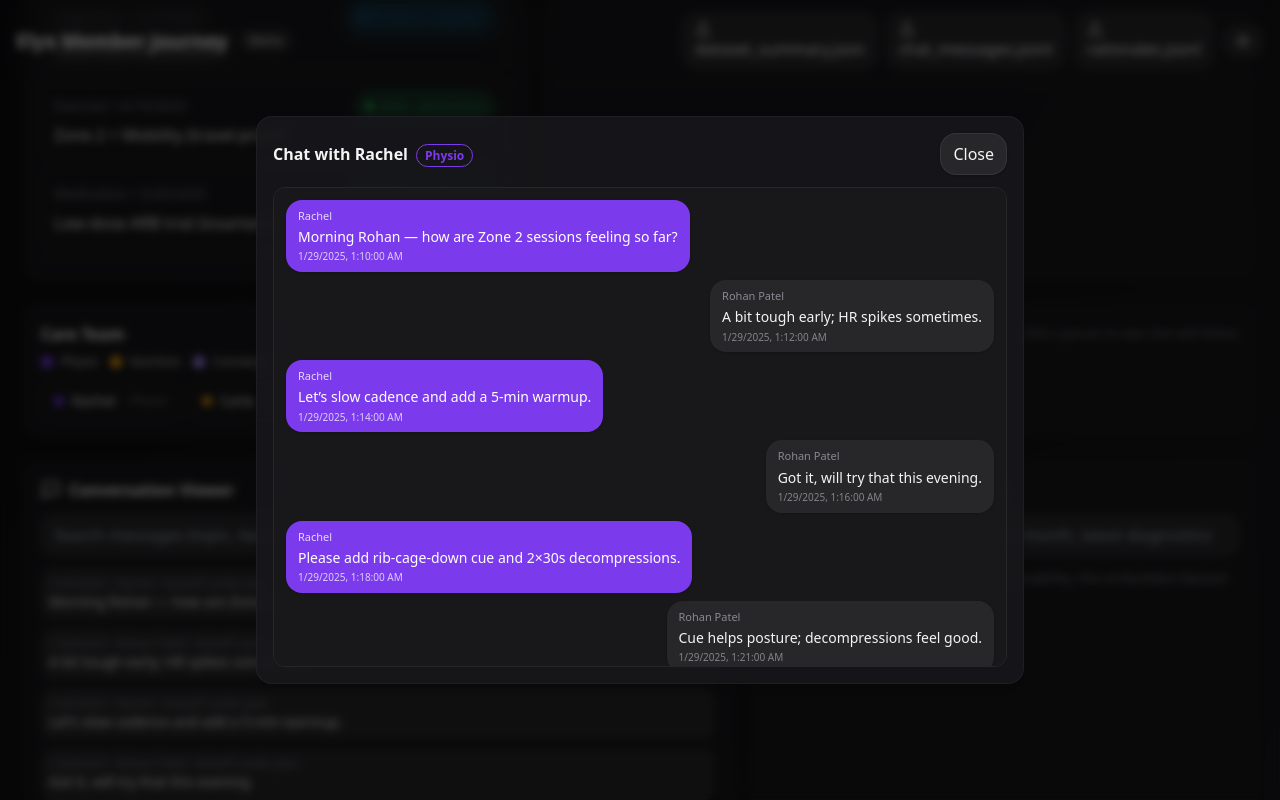
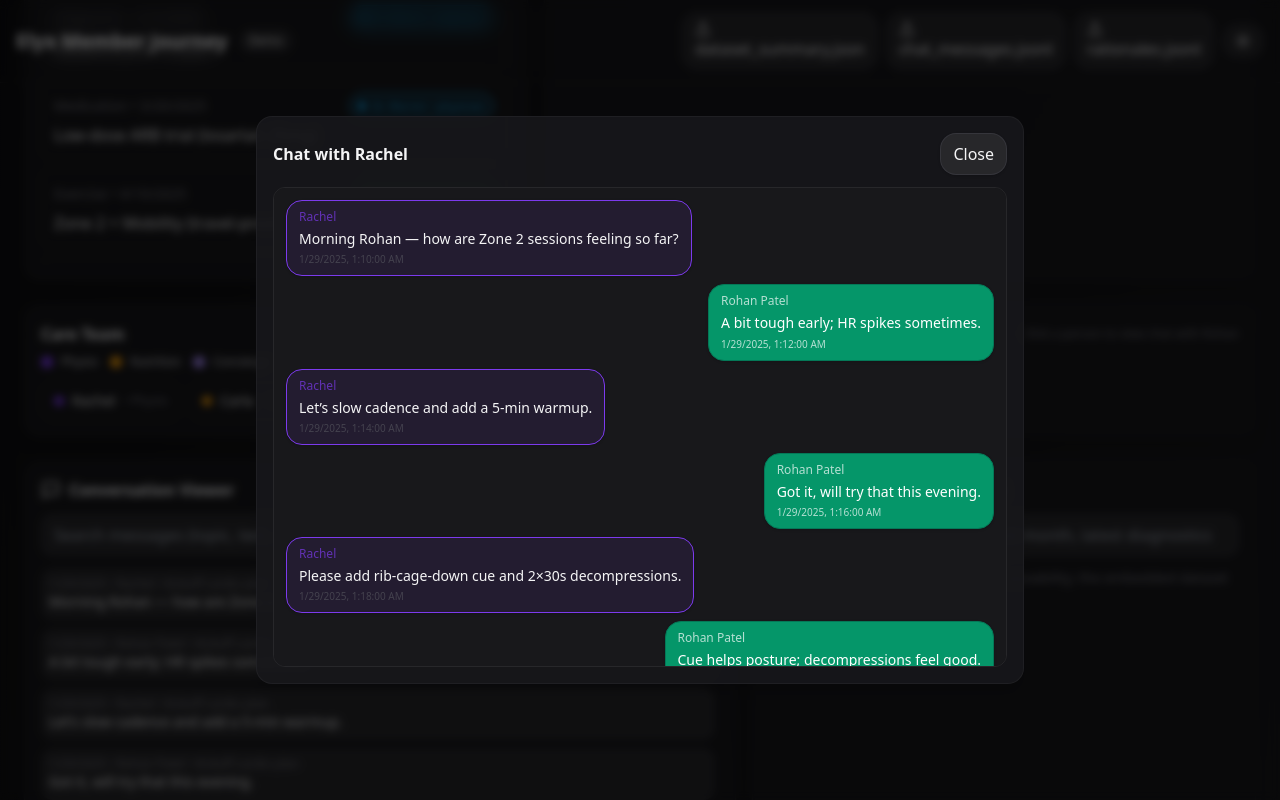
Before and after one commit to Raghav-Govind/elyx_member_journey_app, a React (Vite) app: page / in a window 1280 px wide. Both pictures are taken after a click on the button "Physio". Shown: the part 1459-2259 px from the top of the page. Built offline with nearby package versions, Linux system fonts and the light colour scheme.

Commit message:
Evidence working properly

```diff
--- a/src/App.jsx
+++ b/src/App.jsx
@@ -289,8 +289,16 @@ const EMBED = (() => {
 })();
 
 
-const fmtDate = (d) => { try { return new Date(d).toLocaleDateString(); } catch { return d; } };
+const fmtDate = (d) => {
+  if (!d) return "—";
+  // If we were passed a preformatted label, just return it
+  if (typeof d === "string" && /\b[a-z]{3,}/i.test(d) && !/^\d{4}-\d{2}-\d{2}/.test(d)) return d;
+  const dt = new Date(d);
+  if (isNaN(dt.getTime())) return typeof d === "string" ? d : "—";
+  return dt.toLocaleDateString();
+};
 const formatDate = fmtDate;
+
 
 const parseISODateOnly = (s) => new Date(s + "T00:00:00");
 
@@ -770,6 +778,7 @@ export default function App() {
   const [decisionsQuery, setDecisionsQuery] = useState("");
   const [filterOpen, setFilterOpen] = useState(false);
   const [ownerFilter, setOwnerFilter] = useState([]);
+  const [focusMsgId, setFocusMsgId] = useState(null);
 
 
 
@@ -807,6 +816,28 @@ export default function App() {
     () => Array.from(new Set(roster.map(r => titleCase(r.role)))),
     [roster]
   );
+
+
+  // Use the merged decisions object for selection so we have dateLabel, type, owner, etc.
+  const selId = useMemo(
+    () => (selDecision?.id || "").toUpperCase(),
+    [selDecision]
+  );
+
+  // IMPORTANT: read rationales/evidence from EMBED (as you asked)
+  const selRationale = useMemo(() => {
+    return (EMBED.rationales || []).find(
+      r => (r.decision_id || "").toUpperCase() === selId
+    );
+  }, [selId]);
+
+  const evidenceMsgs = useMemo(() => {
+    const ids = selRationale?.evidence_message_ids || [];
+    const all = EMBED.chat || [];
+    return ids.map(mid => all.find(m => m.message_id === mid)).filter(Boolean);
+  }, [selRationale]);
+
+
 
 
 
@@ -1089,15 +1120,6 @@ export default function App() {
 
   const ask = () => { setQa(answerQuestion(query, ctx)); };
 
-  const evidenceMsgs = useMemo(() => {
-    if (!selDecision) return [];
-    const id = (selDecision.intervention_id || selDecision.diagnostic_id || "").toLowerCase();
-    const r = rationales.find(x => (x.decision_id || "").toLowerCase() === id);
-    if (!r) return [];
-    const byId = new Map(chat.map(m => [m.message_id, m]));
-    return (r.evidence_message_ids || []).map(id => byId.get(id)).filter(Boolean);
-  }, [selDecision, rationales, chat]);
-
   function RoleDot({ color = "#6366f1" }) {
     return <span className="inline-block w-2.5 h-2.5 rounded-full" style={{ backgroundColor: color }} />;
   }
@@ -1116,50 +1138,68 @@ export default function App() {
     );
   }
 
-  function ChatModal({ open, onClose, peer, member, messages }) {
+  function ChatModal({ open, onClose, peer, member, messages, focusMessageId }) {
+    const containerRef = React.useRef(null);
+
     if (!open || !peer) return null;
+
     const memberId = member?.member_id || "M0001";
-    const thread = (messages || [])
+    const thread = useMemo(() => {
+      return (messages || [])
         .filter(m =>
           (m.sender_id === memberId && m.receiver_id === peer.id) ||
           (m.receiver_id === memberId && m.sender_id === peer.id)
         )
         .sort((a, b) => new Date(a.timestamp) - new Date(b.timestamp));
-
-    const peerBubbleStyle = { backgroundColor: roleColor(peer.role) };
+    }, [messages, memberId, peer]);
+
+    // After mount/update, scroll to the focused msg (if any) and highlight briefly
+    useEffect(() => {
+      if (!open || !focusMessageId) return;
+      const el = containerRef.current?.querySelector(`[data-mid="${focusMessageId}"]`);
+      if (el) {
+        el.scrollIntoView({ behavior: "smooth", block: "center" });
+        el.classList.add("ring-2", "ring-amber-400");
+        const t = setTimeout(() => el.classList.remove("ring-2", "ring-amber-400"), 1800);
+        return () => clearTimeout(t);
+      }
+    }, [open, focusMessageId, thread]);
 
     return (
       <div className="fixed inset-0 z-50 bg-black/60 backdrop-blur-sm flex items-center justify-center p-4" onClick={onClose}>
         <div className="max-w-3xl w-full" onClick={(e) => e.stopPropagation()}>
-          <Card>
+          <Card className="p-4">
             <div className="flex items-center justify-between mb-3">
-              <div className="font-semibold">
-                Chat with {peer.name}
-                <span className="ml-2 text-xs px-2 py-0.5 rounded-full border"
-                  style={{ borderColor: roleColor(peer.role), color: roleColor(peer.role) }}>
-                  {titleCase(peer.role)}
-                </span>
-              </div>
+              <div className="font-semibold">Chat with {peer.name}</div>
               <Button onClick={onClose}>Close</Button>
             </div>
 
-            <div className="h-[60vh] overflow-auto rounded-xl p-3 bg-white dark:bg-zinc-900 border border-zinc-200 dark:border-zinc-800">
+            <div
+              ref={containerRef}
+              className="h-[60vh] overflow-auto rounded-xl p-3 bg-white dark:bg-zinc-900 border border-zinc-200 dark:border-zinc-800"
+            >
               {thread.length === 0 && <div className="text-sm text-zinc-500">No messages in this thread.</div>}
 
               {thread.map(m => {
                 const me = m.sender_id === memberId;
                 return (
-                  <div key={m.message_id} className={`flex ${me ? "justify-end" : "justify-start"} mb-2`}>
+                  <div key={m.message_id} className={`flex ${me ? "justify-end" : "justify-start"} mb-2`} data-mid={m.message_id}>
                     <div
-                      className={`max-w-[75%] rounded-2xl px-3 py-2 shadow text-sm leading-snug
-                                ${me ? "bg-zinc-200 dark:bg-zinc-800 text-zinc-900 dark:text-zinc-100" : "text-white"}`}
-                      style={me ? {} : peerBubbleStyle}
+                      className={`max-w-[75%] rounded-2xl px-3 py-2 shadow border ${me
+                        ? "bg-emerald-600 text-white border-emerald-700"
+                        : "text-zinc-900 dark:text-zinc-100"
+                        }`}
+                      style={
+                        me
+                          ? undefined
+                          : { backgroundColor: `${peer.color}1a`, borderColor: peer.color }
+                      }
                     >
-                      <div className={`text-[11px] opacity-80 mb-1 ${me ? "text-zinc-600 dark:text-zinc-400" : "text-white"}`}>
+                      <div className="text-xs opacity-70 mb-1" style={!me ? { color: peer.color } : undefined}>
                         {me ? member?.preferred_name : peer.name}
                       </div>
-                      <div>{m.text}</div>
-                      <div className={`text-[10px] mt-1 opacity-75 ${me ? "text-zinc-600 dark:text-zinc-400" : "text-white"}`}>
+                      <div className="text-sm leading-snug">{m.text}</div>
+                      <div className={`text-[10px] mt-1 opacity-70 ${me ? "text-white" : "text-zinc-600"}`}>
                         {new Date(m.timestamp).toLocaleString()}
                       </div>
                     </div>
@@ -1172,6 +1212,7 @@ export default function App() {
       </div>
     );
   }
+
 
 
 
@@ -1386,7 +1427,7 @@ export default function App() {
 
 
         <div className="grid md:grid-cols-12 gap-4">
-          {/* LEFT: Decisions list with search + owner filter */}
+          {/* LEFT: Decisions list with search + owner filter (always visible) */}
           <Card className="md:col-span-5">
             <div className="flex items-center justify-between mb-3">
               <div className="flex items-center gap-2">
@@ -1418,7 +1459,6 @@ export default function App() {
                       onClick={() => toggleOwner(opt.name)}
                       className="px-2.5 py-1 rounded-full border text-xs transition"
                       style={{
-                        // same size in both states; only color changes
                         borderColor: active ? opt.color : "rgba(113,113,122,0.35)",
                         backgroundColor: active ? `${opt.color}1a` : "transparent",
                         color: active ? opt.color : "inherit"
@@ -1445,13 +1485,16 @@ export default function App() {
               </div>
             </div>
 
-            {/* list */}
+            {/* list (sorted by date) */}
             <div className="space-y-2 max-h-[28rem] overflow-auto pr-1">
-              {filteredDecisions.map(d => (
+              {filteredDecisions
+                .slice()
+                .sort((a, b) => a.dateISO.localeCompare(b.dateISO))
+                .map(d => (
                   <div
                     key={d.id}
                     className="p-3 rounded-xl border border-zinc-200 dark:border-zinc-800 cursor-pointer hover:bg-zinc-50 dark:hover:bg-zinc-900/50 transition"
-                  onClick={() => setSelDecision(d)} // NOTE: set the unified decision object
+                    onClick={() => setSelDecision(d)} // select the unified decision object
                   >
                     <div className="flex items-center justify-between text-sm text-zinc-500">
                       <div>{d.type} • {d.dateLabel}</div>
@@ -1469,7 +1512,7 @@ export default function App() {
             </div>
           </Card>
 
-          {/* RIGHT: Evidence with owner badge */}
+          {/* RIGHT: Evidence with owner badge, rationale + outcomes + chat evidence */}
           <Card className="md:col-span-7">
             <div className="flex items-center gap-2 mb-3">
               <Info className="w-5 h-5" />
@@ -1480,51 +1523,20 @@ export default function App() {
               <div className="text-zinc-500 text-sm">
                 Select a decision to view its rationale, outcomes, and chat evidence.
               </div>
-            ) : (() => {
-              // Works for both interventions and diagnostics
-              const isIV = !!selDecision.intervention_id;
-              const id = (selDecision.intervention_id || selDecision.diagnostic_id || "").toUpperCase();
-              const type = isIV ? selDecision.type : "Diagnostic";
-              const dateLabel = isIV ? fmtDate(selDecision.start_at) : fmtDate(selDecision.date);
-              const title = isIV ? (selDecision.title || `${type} plan`) : (selDecision.Notes || "Diagnostic panel");
-
-              // If missing, pick a sensible default for owner based on type
-              const owner = selDecision.owner || (
-                type === "Nutrition" ? "Carla (Nutritionist)" :
-                  type === "Medication" ? "Dr. Warren (Physician)" :
-                    type === "Exercise" ? "Rachel (Physiotherapist)" :
-                      "Dr. Warren (Physician)"
-              );
-
-              // Fallback expected/actual for diagnostics
-              const expected = selDecision.expected || (type === "Diagnostic" ? {
-                note: "Quantify risk markers",
-                metrics: { ApoB: {}, LDL_C: {}, hsCRP: {} }
-              } : null);
-
-              const actual = selDecision.actual || (type === "Diagnostic" ? {
-                note: `ApoB ${selDecision.ApoB ?? "—"}, LDL-C ${selDecision.LDL_C ?? "—"}, hsCRP ${selDecision.hsCRP ?? "—"}`
-              } : null);
-
-              // Rationale + evidence from CURRENT STATE
-              const rationale = rationales.find(r => (r.decision_id || "").toUpperCase() === id);
-              const evidenceMsgs = (rationale?.evidence_message_ids || [])
-                .map(mid => chat.find(m => m.message_id === mid))
-                .filter(Boolean);
-
-              return (
+            ) : (
               <div className="space-y-4">
                 {/* Header */}
                 <div>
-                    <div className="text-lg font-semibold">{title}</div>
-                    <div className="text-sm text-zinc-500">{type} • {dateLabel}</div>
+                  <div className="text-lg font-semibold">{selDecision.label}</div>
+                  {/* SAME date as in list */}
+                  <div className="text-sm text-zinc-500">{selDecision.type} • {selDecision.dateLabel}</div>
                   <div className="mt-1">
-                      <OwnerBadge owner={owner} type={type} />
-                    </div>
-                  </div>
-
-                  {/* Expected vs Actual */}
-                  {(expected || actual) && (
+                    <OwnerBadge owner={selDecision.owner} type={selDecision.type} />
+                  </div>
+                </div>
+
+                {/* Expected vs Actual (reuse your scoring UI) */}
+                {(selDecision.expected || selDecision.actual) && (
                   <div className="grid grid-cols-1 md:grid-cols-2 gap-3">
                     {/* Expected */}
                     <div className="rounded-xl border border-zinc-200 dark:border-zinc-800 p-3 bg-zinc-50 dark:bg-zinc-900/50">
@@ -1532,14 +1544,17 @@ export default function App() {
                         <div className="text-sm font-medium">Expected outcome</div>
                         <OutcomeBadge status="na" />
                       </div>
-                        <div className="text-sm text-zinc-600 dark:text-zinc-300 mt-1">{expected?.note || "—"}</div>
-                        {expected?.metrics && (
+                      <div className="text-sm text-zinc-600 dark:text-zinc-300 mt-1">
+                        {selDecision.expected?.note || "—"}
+                      </div>
+                      {selDecision.expected?.metrics && (
                         <div className="mt-2 grid grid-cols-1 gap-2">
-                            {Object.entries(expected.metrics).map(([metricKey, v]) => (
+                          {Object.entries(selDecision.expected.metrics).map(([metricKey, v]) => (
                             <div key={metricKey} className="flex items-center justify-between text-sm">
                               <div className="text-zinc-500">{metricKey}</div>
                               <div className="font-medium">
-                                  {v.delta || "—"} {v.window ? <span className="text-xs text-zinc-500">({v.window})</span> : null}
+                                {v.delta || "—"}{" "}
+                                {v.window ? <span className="text-xs text-zinc-500">({v.window})</span> : null}
                               </div>
                             </div>
                           ))}
@@ -1550,12 +1565,14 @@ export default function App() {
                     {/* Actual (scored) */}
                     <div className="rounded-xl border border-zinc-200 dark:border-zinc-800 p-3 bg-white dark:bg-zinc-900">
                       <div className="text-sm font-medium mb-1">Actual outcome</div>
-                        <div className="text-sm text-zinc-600 dark:text-zinc-300">{actual?.note || "—"}</div>
-
-                        {expected?.metrics && actual?.metrics && (
+                      <div className="text-sm text-zinc-600 dark:text-zinc-300">
+                        {selDecision.actual?.note || "—"}
+                      </div>
+
+                      {selDecision.expected?.metrics && selDecision.actual?.metrics && (
                         <div className="mt-3 grid grid-cols-1 gap-2">
-                            {Object.entries(expected.metrics).map(([metricKey, exp]) => {
-                              const act = actual.metrics[metricKey] || {};
+                          {Object.entries(selDecision.expected.metrics).map(([metricKey, exp]) => {
+                            const act = selDecision.actual.metrics[metricKey] || {};
                             const { status } = scoreOutcome(metricKey, exp, act);
                             const cardMap = {
                               met: "bg-emerald-50 dark:bg-emerald-900/30 border-emerald-300",
@@ -1573,6 +1590,7 @@ export default function App() {
                                   Expected: {exp.delta || "—"}{exp.window ? ` (${exp.window})` : ""} ·{" "}
                                   Actual: {act.before != null ? `${act.before} → ` : ""}{act.after ?? "—"}
                                   {act.delta != null ? ` (${act.delta > 0 ? "+" : ""}${act.delta})` : ""}
+                                  {act.window ? ` — ${act.window}` : ""}
                                 </div>
                               </div>
                             );
@@ -1583,36 +1601,70 @@ export default function App() {
                   </div>
                 )}
 
-                  {/* Rationale */}
+                {/* Rationale (from EMBED via useMemo selRationale) */}
                 <div>
                   <div className="text-sm font-medium mb-1">Rationale</div>
-                    <div className="text-sm">{rationale?.reason_summary || "No rationale found for this decision."}</div>
-                  </div>
-
-                  {/* Evidence (chat) */}
+                  <div className="text-sm">
+                    {selRationale?.reason_summary || "No rationale found for this decision."}
+                  </div>
+                </div>
+
+                {/* Evidence (chat) — from EMBED via useMemo evidenceMsgs */}
                 <div>
-                    <div className="text-sm font-medium mb-1">Evidence (chat)</div>
+                  <div className="font-medium mb-1">Evidence (from chat)</div>
+
                   {evidenceMsgs.length ? (
-                      <div className="space-y-2 max-h-64 overflow-auto pr-1">
-                        {evidenceMsgs.map(m => (
-                          <div key={m.message_id} className="p-2 rounded-xl bg-zinc-100 dark:bg-zinc-800">
+                    <div className="space-y-2 max-h-60 overflow-auto pr-1">
+                      {evidenceMsgs.map(m => {
+                        // figure out who the non-member peer is for this message
+                        const memberId = bundle.member?.member_id || "M0001";
+                        const nonMemberId = m.sender_id === memberId ? m.receiver_id : m.sender_id;
+
+                        // try to find the peer in roster; if missing, build a fallback
+                        const peerForMsg =
+                          (roster || []).find(r => r.id === nonMemberId) ||
+                          (() => {
+                            const isSenderPeer = m.sender_id !== memberId;
+                            const name = isSenderPeer ? m.sender : m.receiver;
+                            const role = (isSenderPeer ? m.sender_role : m.receiver_role) || "Team";
+                            const color = ROLE_COLORS[role] || ROLE_COLORS.Team;
+                            return { id: nonMemberId, name, role, color };
+                          })();
+
+                        return (
+                          <button
+                            key={m.message_id}
+                            onClick={() => {
+                              setPeer(peerForMsg);
+                              setChatOpen(true);
+                              // let the modal mount, then set focus for smooth scroll/highlight
+                              setTimeout(() => setFocusMsgId && setFocusMsgId(m.message_id), 0);
+                            }}
+                            className="w-full text-left"
+                            title={`Open chat with ${peerForMsg.name}`}
+                          >
+                            <div className="p-2 rounded-xl bg-zinc-100 dark:bg-zinc-800 hover:bg-zinc-200/80 dark:hover:bg-zinc-700/80 transition border border-zinc-200 dark:border-zinc-700">
+                              <div className="flex items-center justify-between">
                                 <div className="text-xs text-zinc-500">
                                   {new Date(m.timestamp).toLocaleString()} • {m.sender} → {m.receiver} • {m.topic}
                                 </div>
-                            <div className="text-sm">{m.text}</div>
-                          </div>
-                        ))}
+                                <OwnerBadge owner={selDecision.owner} type={selDecision.type} />
+                              </div>
+                              <div className="text-sm mt-1">{m.text}</div>
+                            </div>
+                          </button>
+                        );
+                      })}
                     </div>
                   ) : (
                     <div className="text-sm text-zinc-500">No linked messages.</div>
                   )}
                 </div>
               </div>
-              );
-            })()}
+            )}
           </Card>
-
-        </div>
+        </div>
+
 
 
 
@@ -1656,11 +1708,13 @@ export default function App() {
         {/* Chat modal */}
         <ChatModal
           open={chatOpen}
-          onClose={() => setChatOpen(false)}
+          onClose={() => { setChatOpen(false); setFocusMsgId(null); }}
           peer={peer}
           member={bundle.member}
           messages={chat}
+          focusMessageId={focusMsgId}
         />
+
 
 
 
```
Lines whose indentation alone changed are shown as unchanged.
